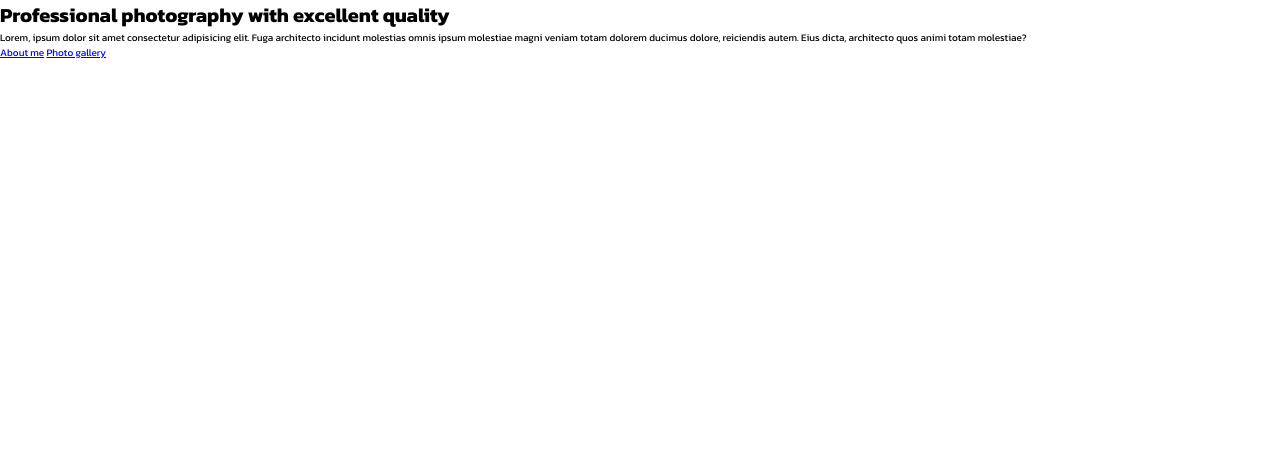
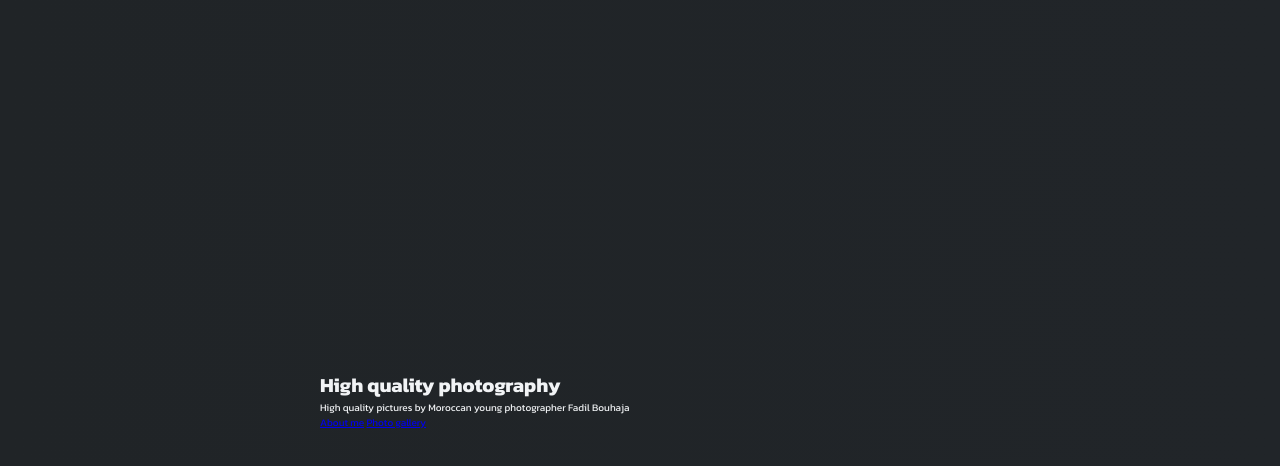
Before and after one commit to oubaycodes/Fadils-portfolio-website, a website built with Parcel: page index.html in a window 1280 px wide. Built offline with nearby package versions, Linux system fonts and the light colour scheme.

Commit message:
changed design decision

```diff
--- a/index.html
+++ b/index.html
@@ -17,14 +17,9 @@
       <header>
         <div class="image-header">
           <div class="text-content">
-            <h1 class="heading-primary">
-              Professional photography with excellent quality
-            </h1>
+            <h1 class="heading-primary">High quality photography</h1>
             <p class="About text">
-              Lorem, ipsum dolor sit amet consectetur adipisicing elit. Fuga
-              architecto incidunt molestias omnis ipsum molestiae magni veniam
-              totam dolorem ducimus dolore, reiciendis autem. Eius dicta,
-              architecto quos animi totam molestiae?
+              High quality pictures by Moroccan young photographer Fadil Bouhaja
             </p>
             <div class="button-container">
               <a href="#" class="btn header-btn">About me</a>
--- a/src/css/general.css
+++ b/src/css/general.css
@@ -1,5 +1,4 @@
 :root {
-
 }
 * {
   margin: 0;
@@ -8,7 +7,6 @@
 }
 body {
   font-size: 62.5%;
-    color: #000;
+  color: #f1f3f5;
   font-family: "Kanit", sans-serif;
-
 }
--- a/src/css/style.css
+++ b/src/css/style.css
@@ -0,0 +1,11 @@
+.image-header {
+  display: flex;
+  align-items: center;
+  justify-content: center;
+  height: 100vh;
+  background: linear-gradient(to right, #202427, #212529);
+}
+.text-content {
+  width: 50%;
+}
+/*  url(../../content/img/IMG_20220702_184006_339.jpg); */
```
Also changed, not shown: content/img/IMG_20220702_183741_569.jpg (added), content/img/IMG_20220702_183748_807.jpg (added), content/img/IMG_20220702_183751_500.jpg (added), content/img/IMG_20220702_183754_226.jpg (added), content/img/IMG_20220702_183757_242.jpg (added), content/img/IMG_20220702_183803_168.jpg (added), content/img/IMG_20220702_183806_763.jpg (added), content/img/IMG_20220702_183809_824.jpg (added), content/img/IMG_20220702_183812_911.jpg (added), content/img/IMG_20220702_184006_339.jpg (added). Lines whose indentation alone changed are shown as unchanged.
